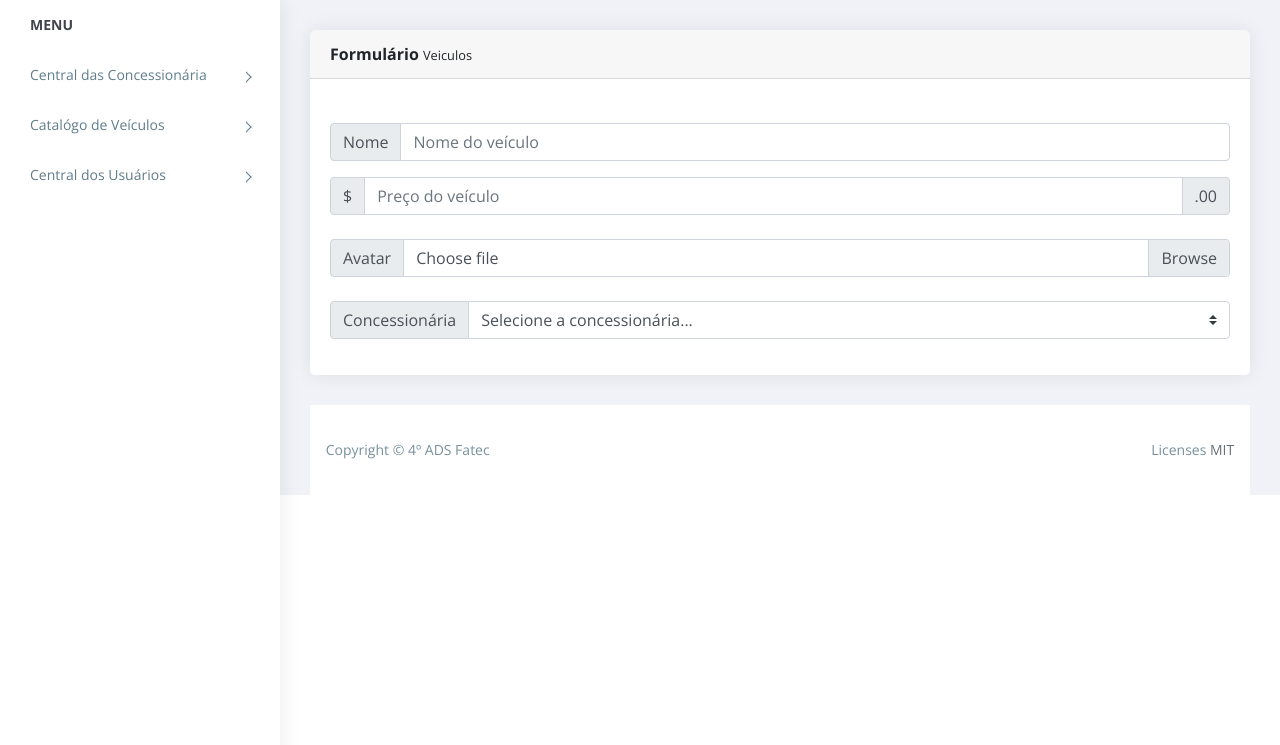
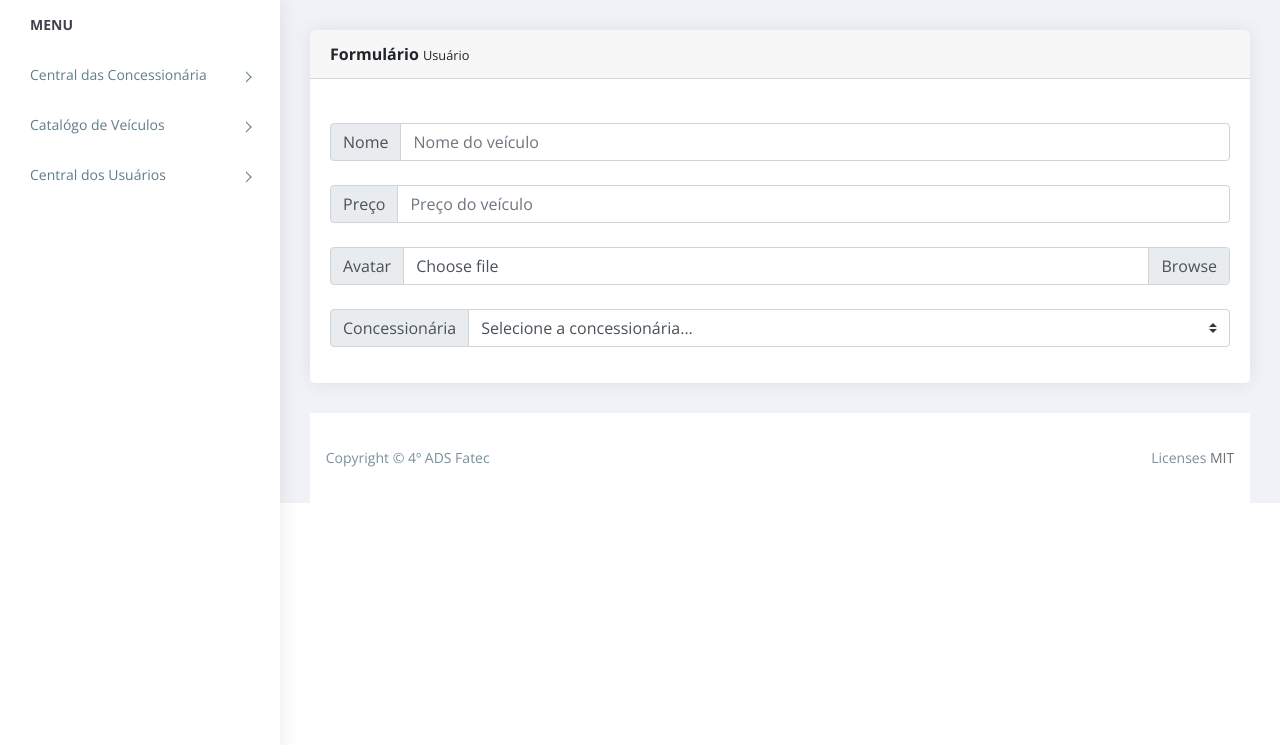
Before and after one commit to savio-2-lopes/Simple-Management-System-PHP, a PHP site: page /add_car.php in a window 1280 px wide. Shown: the part 55-800 px from the top of the page. Run offline with PHP 8.4, Linux system fonts and the light colour scheme; a user stored in the database is signed in; data comes from the database, SQL or seed files in the repository; data that the repository does not hold is empty; some libraries are stand-ins or nearby versions.

Commit message:
:rocket: Update template and fix bug

```diff
--- a/add_car.php
+++ b/add_car.php
@@ -3,6 +3,7 @@ require('top.php');
 $preco = '';
 $nome = '';
 $status = '';
+$avatar = '';
 $concessionaria_id = '';
 $id = '';
 
@@ -11,25 +12,27 @@ if (isset($_GET['id'])) {
     if ($_SESSION['ROLE'] == 2 && $_SESSION['USER_ID'] != $id) {
         die('Acesso Negado');
     }
+
     $res = mysqli_query($con, "SELECT * FROM veiculos WHERE id='$id'");
     $row = mysqli_fetch_assoc($res);
+
     $preco = $row['preco'];
     $nome = $row['nome'];
+    $avatar = $row['avatar'];
     $concessionaria_id = $row['concessionaria_id'];
 }
 
 if (isset($_POST['submit'])) {
+    $nome = mysqli_real_escape_string($con, $_POST['nome']);
     $preco = mysqli_real_escape_string($con, $_POST['preco']);
-    $nome = mysqli_real_escape_string($con, $_POST['nome']);
+    $avatar = mysqli_real_escape_string($con, $_FILES['avatar']['name']);
     $concessionaria_id = mysqli_real_escape_string($con, $_POST['concessionaria_id']);
-    $avatar = $_FILES['avatar']['name'];
 
     if ($id > 0) {
         move_uploaded_file($_FILES['avatar']['tmp_name'], '$avatar');
-
-        $sql = "UPDATE veiculos SET nome='$nome',preco='$preco',concessionaria_id='$concessionaria_id',avatar='$avatar' WHERE id='$id'";
+        $sql = "UPDATE veiculos SET nome='$nome',preco='$preco',avatar='$avatar',concessionaria_id='$concessionaria_id' WHERE id='$id'";
     } else {
-        $sql = "INSERT INTO veiculos(nome,preco,concessionaria_id,avatar,role) values('$nome','$preco','$concessionaria_id,'$avatar','2')";
+        $sql = "INSERT INTO veiculos(nome,preco,avatar,concessionaria_id,role) values('$nome','$preco','$avatar','$concessionaria_id','2')";
     }
 
     mysqli_query($con, $sql);
@@ -43,10 +46,10 @@ if (isset($_POST['submit'])) {
         <div class="row">
             <div class="col-lg-12">
                 <div class="card">
-                    <div class="card-header"><strong>Formulário</strong> <small>Veiculos</small></div>
+                    <div class="card-header"><strong>Formulário</strong> <small>Usuário</small></div>
                     <div class="card-body card-block">
+                        <form method="post" enctype="multipart/form-data">
 
-                        <form method="post" action="" enctype="multipart/form-data">
                             <section class="input-group mb-3 mt-4">
                                 <div class="input-group-prepend">
                                     <span class="input-group-text" id="basic-addon1">Nome</span>
@@ -54,22 +57,19 @@ if (isset($_POST['submit'])) {
                                 <input type="text" value="<?php echo $nome ?>" name="nome" class="form-control" placeholder="Nome do veículo" aria-label="Username" aria-describedby="basic-addon1" required>
                             </section>
 
-                            <section class="input-group mb-3">
+                            <section class="input-group mb-3 mt-4">
                                 <div class="input-group-prepend">
-                                    <span class="input-group-text">$</span>
+                                    <span class="input-group-text" id="basic-addon1">Preço</span>
                                 </div>
-                                <input type="currency" value="<?php echo $preco ?>" name="preco" placeholder="Preço do veículo" class="form-control" required>
-                                <div class="input-group-append">
-                                    <span class="input-group-text">.00</span>
-                                </div>
+                                <input type="currency" value="<?php echo $preco ?>" name="preco" class="form-control" placeholder="Preço do veículo" aria-label="Username" aria-describedby="basic-addon1" required>
                             </section>
 
                             <section class="input-group mb-3 mt-4">
                                 <div class="input-group-prepend">
-                                    <span class="input-group-text" id="inputGroupFileAddon01">Avatar</span>
+                                    <span class="input-group-text">Avatar</span>
                                 </div>
                                 <div class="custom-file">
-                                    <input type="file" class="custom-file-input" id="inputGroupFile01" aria-describedby="inputGroupFileAddon01" value="<?php echo $avatar ?>" name="avatar" placeholder="Avatar do veículo" required>
+                                    <input type="file" value="<?php echo $avatar ?>" name="avatar" class="custom-file-input" id="inputGroupFile01">
                                     <label class="custom-file-label" for="inputGroupFile01">Choose file</label>
                                 </div>
                             </section>
--- a/add_users.php
+++ b/add_users.php
@@ -64,7 +64,7 @@ if (isset($_POST['submit'])) {
 
                             <section class="input-group mb-3 mt-4">
                                 <div class="input-group-prepend">
-                                    <span class="input-group-text" id="basic-addon1">Senha</span>
+                                    <span class="input-group-text" id="basic-addon1">Email</span>
                                 </div>
                                 <input type="email" value="<?php echo $email ?>" name="email" class="form-control" placeholder="Email do usuário" aria-label="Username" aria-describedby="basic-addon1" required>
                             </section>
```
Also changed, not shown: 1 other file.
